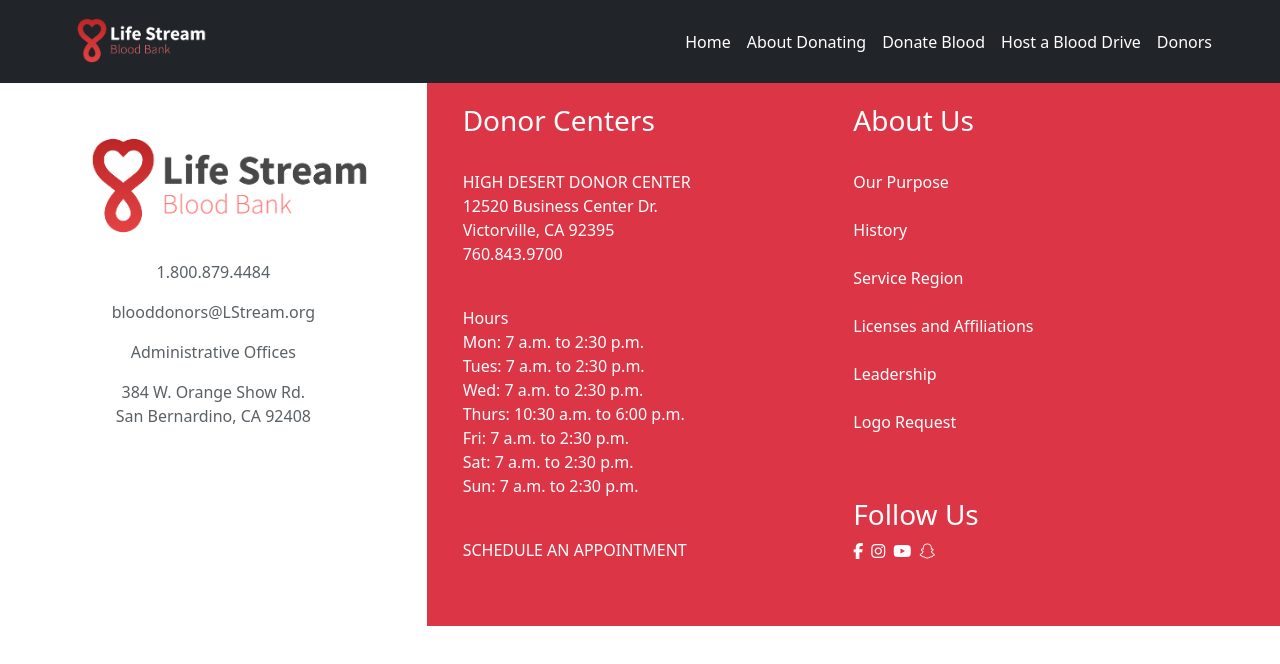
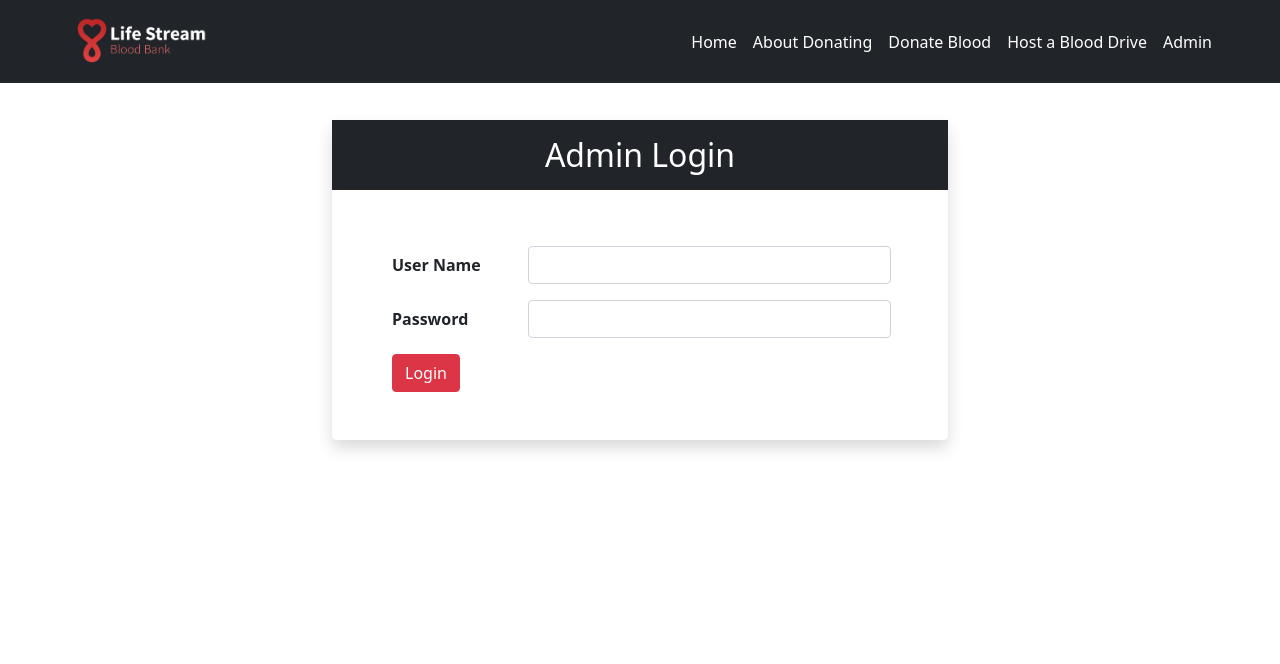
Before and after one commit to hagerMhmd/BloodBank, a React (Create React App) app: page /admin in a window 1280 px wide. Shown: the top 664 px of the page. Built offline with nearby package versions, Linux system fonts and the light colour scheme.

Commit message:
admin component

```diff
--- a/src/App.js
+++ b/src/App.js
@@ -21,6 +21,7 @@
 import Donors from './Components/Donors/Donors';
 import Testimonials from './Components/Testimonials/Testimonials';
 import Supportbox from "./Components/Supportbox/Supportbox";
+import Admin from "./Components/Admin/Admin";
 
 
 function App() {
@@ -46,6 +47,7 @@
             <Route path="supportbox" element={<Supportbox />} />
             <Route path='/bloodrequest' element={<BloodRequest />} />
             <Route path='/bloodrequest' element={< BloodRequest />} />
+            <Route path='/admin' element={< Admin />} />
             <Route path='/donors' element={<Donors />} />
             <Route path='*' element={<h1>404</h1>} />
         </Routes>
--- /dev/null
+++ b/src/Components/Admin/Admin.jsx
@@ -0,0 +1,80 @@
+import React, { useState } from 'react'
+import { useNavigate } from 'react-router-dom'
+
+export default function Admin() {
+
+    const navigate = useNavigate()
+    const [inputsReq, setInputsReq] = useState('')
+    let values = []
+
+    function checkUser(e) {
+        let userData = { ...values }
+        userData[e.target.name] = e.target.value
+        values = userData
+        console.log(values);
+    }
+    function isEmpty() {
+        if (values.name === '' || values.password === '') {
+            setInputsReq(<span className="mb-2 d-block text-danger">All inputs required</span>)
+        } else {
+            setInputsReq('')
+            return true
+        }
+    }
+    function checkUserData() {
+        if (values.name === 'life Stream' || values.password === 'lieStream2021') {
+            console.log('done');
+            return true
+        } else {
+            setInputsReq(<span className="mb-2 d-block text-danger">Invalid name or password</span>)
+        }
+    }
+    function submit(e) {
+        e.preventDefault()
+        if (isEmpty() !== true) {
+            console.log('empty');
+            return
+        }
+        if(checkUserData() !== true){
+            return
+        }
+        navigate('/donors')
+    }
+    return <>
+        <section className='donateBox py-5 mt-4' >
+            <div className="container w-50 pb-5 mt-5">
+                <div className="shadow rounded-3 pb-5">
+                    <h2 className='text-center py-3 mb-4 text-white bg-dark'>Admin Login</h2>
+                    <form onSubmit={submit} >
+                        <div className="container pt-3">
+                            <div className="row gx-0 ps-lg-5 my-3 align-items-center">
+                                <div className="col-md-3">
+                                    <label className='fw-bold' htmlFor="name">User Name</label>
+                                </div>
+                                <div className="col-md-8">
+                                    <input onChange={checkUser} type="text" id='name' name='name' className='form-control' placeholder='' />
+                                </div>
+                            </div>
+                            <div className="row gx-0 ps-lg-5 my-3 align-items-center">
+                                <div className="col-md-3">
+                                    <label className='fw-bold' htmlFor="password">Password</label>
+                                </div>
+                                <div className="col-md-8">
+                                    <input onChange={checkUser} type="password" id='password' name='password' className='form-control' />
+                                </div>
+                            </div>
+                            <div className="row gx-0 ps-lg-5">
+                                <div className="col-md-3">
+                                    <button className='btn btn-danger'>Login</button>
+                                </div>
+                                <div className="col-md-6 ">
+                                    <div >{inputsReq}</div>
+                                </div>
+                            </div>
+                        </div>
+                    </form>
+                </div>
+            </div>
+        </section>
+    </>
+}
--- a/src/Components/Footer/Footer.jsx
+++ b/src/Components/Footer/Footer.jsx
@@ -1,10 +1,10 @@
 import React from 'react'
-import { Link } from 'react-router-dom'
-import logo from '../../Imgs/blood bank-2-2.png'
+// import { Link } from 'react-router-dom'
+// import logo from '../../Imgs/blood bank-2-2.png'
 
 export default function Footer() {
   return <>
-    <footer className='container-fluid'>
+    {/* <footer className='container-fluid'>
       <div className=" row">
         <div className="col-md-4">
           <div className="text-center py-5">
@@ -61,6 +61,6 @@
 
 
 
-    </footer>
+    </footer> */}
   </>
 }
--- a/src/Components/NavBar/NavBar.jsx
+++ b/src/Components/NavBar/NavBar.jsx
@@ -27,8 +27,11 @@
                         <li className="nav-item">
                             <Link className="nav-link active fs-6" aria-current="page" to='/bloodrequest'>Host a Blood Drive</Link>
                         </li>
+                        {/* <li className="nav-item">
+                            <Link className="nav-link active fs-6" aria-current="page" to='/donors'>Donors</Link>
+                        </li> */}
                         <li className="nav-item">
-                            <Link className="nav-link active fs-6" aria-current="page" to='/donors'>Donors</Link>
+                            <Link className="nav-link active fs-6" aria-current="page" to='/admin'>Admin</Link>
                         </li>
                     </ul>
                 </div>
--- a/src/Components/Onegative/Onegative.jsx
+++ b/src/Components/Onegative/Onegative.jsx
@@ -27,6 +27,5 @@
         </div>
       </div>
     </div>
-
   </>
 }
--- a/src/Components/TypesDetails/TypesDetails.jsx
+++ b/src/Components/TypesDetails/TypesDetails.jsx
@@ -1,6 +1,6 @@
 import React from 'react'
 
-export default function Onegative({ typeStyle, type, info, info2, Percentage, BloodTypes, RedCells, Platelets, Plasma }) {
+export default function TypeDetails({ typeStyle, type, info, info2, Percentage, BloodTypes, RedCells, Platelets, Plasma }) {
     return <>
         <section id='typeOpositive' className='pt-5'>
             <div className="container pt-5 pb-3">
```
